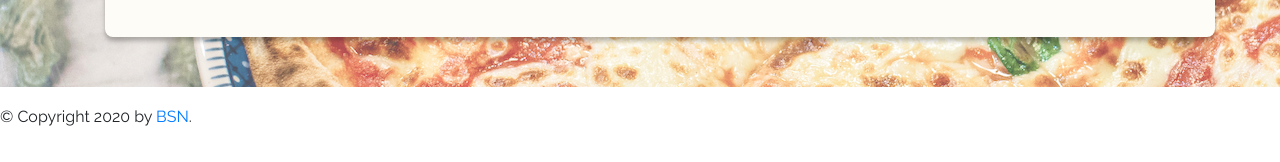
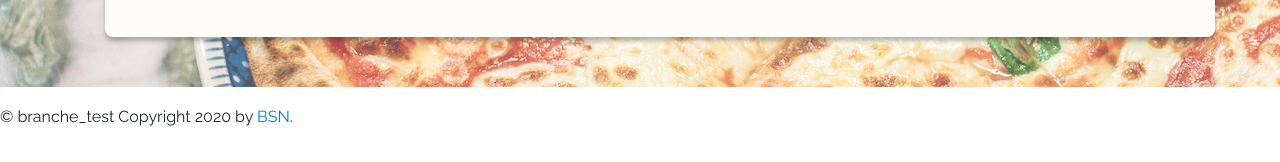
Before and after one commit to ABUISSON/pizza, a Django app: page /cart in a window 1280 px wide. Shown: the part 638-800 px from the top of the page. Run offline with Django 3.2, Linux system fonts and the light colour scheme; some libraries are stand-ins or nearby versions; some web fonts are replaced.

Commit message:
bsn pue la hess

```diff
--- a/orders/templates/orders/layout.html
+++ b/orders/templates/orders/layout.html
@@ -43,7 +43,7 @@
   <br>
   <div id="footer">
       {% block footer %}
-      &copy; Copyright 2020 by <a href="mailto:arnaud.buisson@hec.edu">BSN</a>.
+      &copy; branche_test Copyright 2020 by <a href="mailto:arnaud.buisson@hec.edu">BSN</a>.
       {% endblock %}
   </div>
   </body>
```
